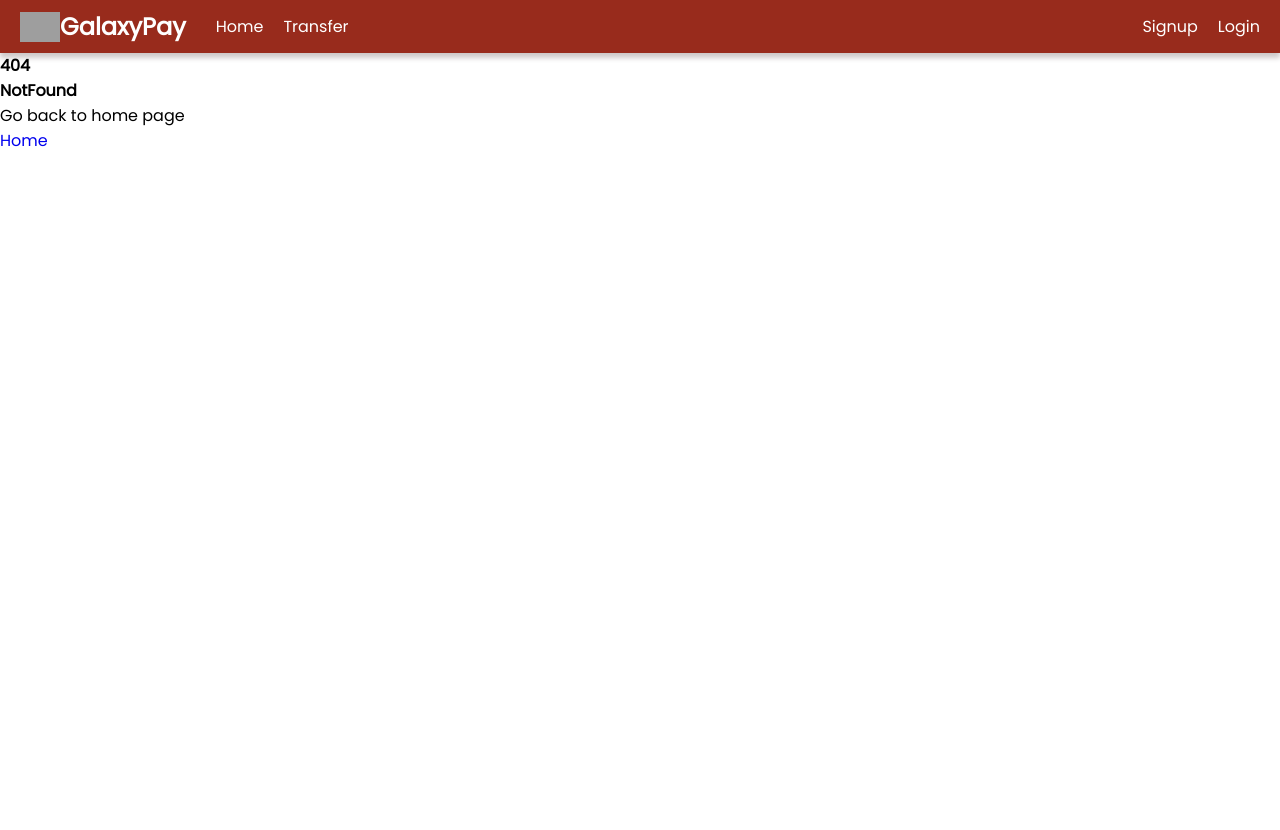
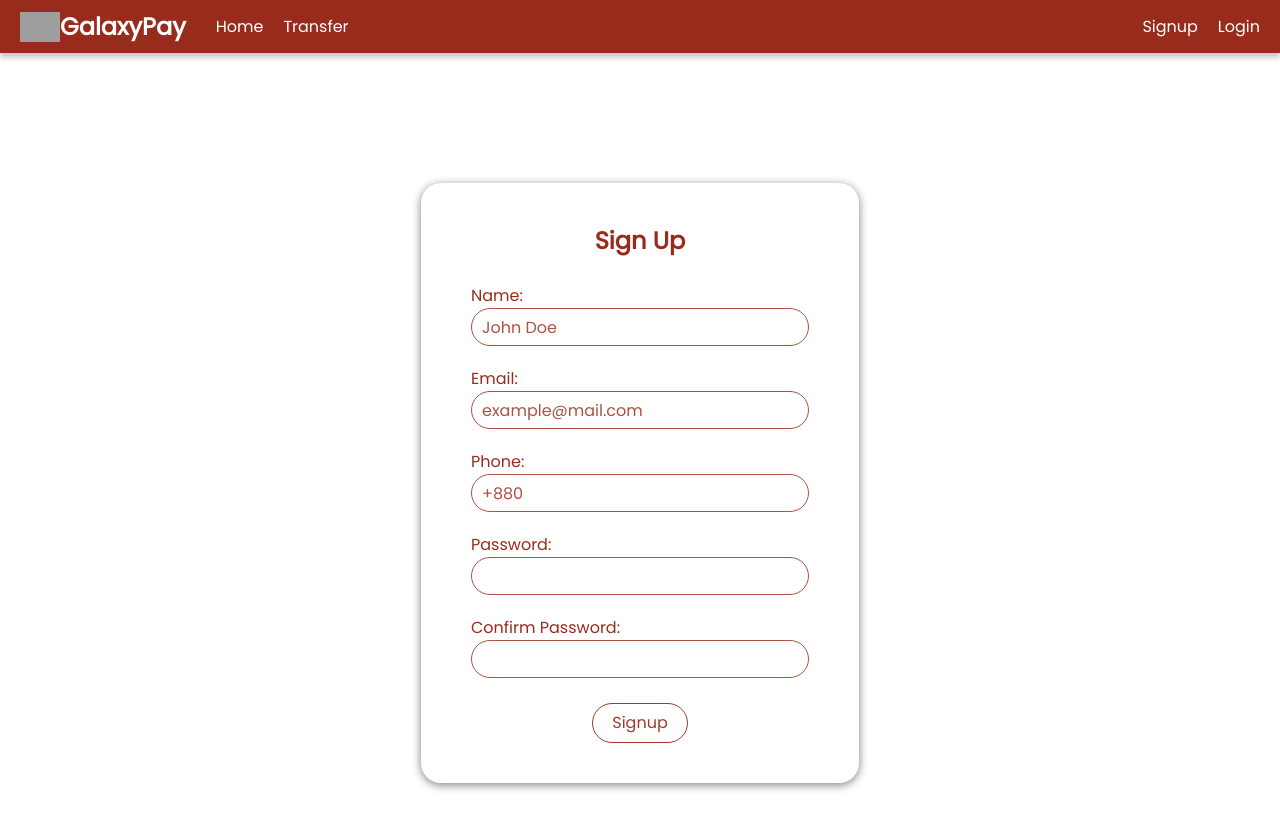
Before and after one commit to ATM-Shifat/galaxy-pay, a Vue app: page /accounts/signup in a window 1280 px wide. Before the commit this address had no page. Shown: the top 830 px of the page. Before the commit the page ends 800 px from the top, so only its background shows below. Built offline with nearby package versions, Linux system fonts and the light colour scheme; grey boxes are pictures that could not be loaded.

Commit message:
Log in and Sign up view created

```diff
--- a/src/assets/main.css
+++ b/src/assets/main.css
@@ -1,3 +1,10 @@
+
+:root{
+
+  --primary-color: #982B1C;
+  --secondary-color: #a03b2d;
+  --hover-color: #ac5345;
+}
 
 *{
   margin:0px;
--- a/src/components/Hero.vue
+++ b/src/components/Hero.vue
@@ -48,9 +48,9 @@ defineProps({
     display: flex;
     justify-content: start;
     /* align-items: center; */
-    height: 25rem;
+    height: 21rem;
     padding: 3rem 1.3rem;
-    background-color: #a03b2d;
+    background-color: var(--secondary-color);
     background-position: center;
     background-size: cover;
 }
@@ -77,7 +77,7 @@ img{
 }
 
 .strokeme {
-  color: #a03b2d;
+  color: var(--secondary-color);
   text-shadow: -1px -1px 0 #fff, 1px -1px 0 #fff, -1px 1px 0 #fff, 1px 1px 0 #fff;
 
 }
@@ -86,7 +86,7 @@ img{
     margin-left: -1rem;
     font-size: 3.5rem;
     font-weight: 700;
-    color: #a03b2d;
+    color: var(--secondary-color);
     text-shadow: -1px -1px 0 #fff, 1px -1px 0 #fff, -1px 1px 0 #fff, 1px 1px 0 #fff;
 }
 
@@ -102,9 +102,10 @@ img{
     color: #fff;
 }
 
+
 .button{
-    background-color: white;
-    color: #a03b2d;
+  background-color: #ffffff;
+  color: var(--secondary-color);
   padding: .5rem 1rem;
   margin-top: 200px;
   border-radius: 10px;
@@ -113,9 +114,10 @@ img{
 }
 
 .button:hover{
-    background-color: #a03b2d;
+  background-color: var(--secondary-color);
   border:1px white solid;
   color: white;
+  transition:  0.3s ease;
 }
 
 </style>
--- a/src/components/NavBar.vue
+++ b/src/components/NavBar.vue
@@ -13,7 +13,7 @@ const logOut = () => { }
     <nav class="navbar">
         <span class="items">
             <RouterLink class="nav-item logo" to="/">
-                <img class="logo-img" src="/public/wallet.ico" alt="Logo">
+                <img class="logo-img" src="/wallet.ico" alt="Logo">
                 <span class="logo-text">GalaxyPay</span>
             </RouterLink>
 
@@ -41,7 +41,7 @@ const logOut = () => { }
     justify-content: space-between;
     align-items: center;
     padding: 5px 10px;
-    background-color: #982B1C;
+    background-color: var(--primary-color);
     box-shadow: 0px 5px 5px rgb(206, 201, 201);
 }
 
@@ -52,7 +52,7 @@ const logOut = () => { }
 }
 
 .nav-item:hover {
-    background-color: #ac5345;
+    background-color: var(--hover-color);
     border-radius: 5px;
     transition:  0.3s ease;
 }
@@ -79,6 +79,4 @@ const logOut = () => { }
     align-items: center;
 }
 
-
-
 </style>
--- a/src/router/index.js
+++ b/src/router/index.js
@@ -10,6 +10,16 @@ const router = createRouter({
       component: () => import('@/views/HomeView.vue')
     },
     {
+      path: '/accounts/signup',
+      name: 'signup',
+      component: () => import('@/views/SignupView.vue')
+    },
+    {
+      path: '/accounts/login',
+      name: 'login',
+      component: () => import('@/views/LoginView.vue')
+    },
+    {
       path: "/:catchAll(.*)",
       name:"notFound",
       component: () => import('@/views/NotFoundView.vue')
--- a/src/views/HomeView.vue
+++ b/src/views/HomeView.vue
@@ -1,9 +1,16 @@
 <script setup>
 
 import Hero from "@/components/Hero.vue"
+import { useStore } from "@/store/store"
+
+const store = useStore()
+
+
+const userLoggedIn = !store.isAuthenticated
+
 
 </script>
 
 <template>
-  <Hero/>
+  <Hero v-if="userLoggedIn"/>
 </template>
--- /dev/null
+++ b/src/views/LoginView.vue
@@ -0,0 +1,141 @@
+<script setup>
+
+import { reactive, computed} from 'vue'
+
+const form = reactive({
+
+	email: "example@mail.com",
+    password: "",
+})
+
+const submit = () =>{
+    try{
+        console.log("hello")
+    }catch(error){
+        console.error("Failed to signup!",error)
+    }
+}
+
+</script>
+
+<template>
+    <div class="form-container">
+        <div class="form">
+            <div class="title"> Log In</div>
+            <form class="input-container" @submit.prevent="submit">
+                <div class="input-container-div">
+                    <label for="email">Email:</label>
+                    <input name="email" type="email" v-model="form.email">
+                </div>
+                <div class="input-container-div">
+                    <label for="password">Password:</label>
+                    <input name="password" type="password" v-model="form.password">
+                </div>
+                <div class="button-container">
+                    <button class="button" type="submit">Login</button>
+
+                    <!-- <p v-if="passwordError" class="error-message">{{ passwordError }}</p>
+                    <p v-if="confirmPasswordError" class="error-message">{{ confirmPasswordError }}</p>
+                    <p v-if="emailError" class="error-message">{{ emailError }}</p>
+                    <p v-if="phoneError" class="error-message">{{ phoneError }}</p>
+                    <p v-if="nameError" class="error-message">{{ nameError }}</p>
+                    <p v-if="serverError" class="error-message">{{ serverError }}</p>
+                    <p v-if="successMessage" class="success-message">{{ successMessage }}</p>
+                    <p v-if="loading" class="loading-message">Loading...</p> -->
+                </div>
+
+            </form>
+        </div>
+    </div>
+</template>
+
+<style scoped>
+
+.form-container{
+    display: flex;
+    justify-content: center;
+    align-items: center;
+    margin-top: 5rem;
+}
+.form{
+    display: flex;
+    flex-direction: column;
+    align-items: center;
+    margin: 50px;
+    padding: 40px 30px;
+    border-radius: 20px;
+    max-width: 50rem;
+    box-shadow: 0px 2px 10px gray;
+}
+
+.title{
+    font-size: 1.5rem;
+    font-weight: 700;
+    color: var(--primary-color);
+    margin-bottom: 20px;
+}
+
+.input-container{
+    display: flex;
+    flex-direction: column;
+    align-items: start;
+    margin: 0px 20px;
+}
+
+.input-container-div{
+    display: flex;
+    flex-direction: column;
+    align-items: start;
+    margin: 5px 0px;
+
+}
+
+.input-container label{
+    color: var(--primary-color);
+    font-weight: 400;
+}
+
+.input-container input{
+    padding: 10px;
+    border: 1px solid var(--hover-color);
+    border-radius: 30px;
+    height: 1rem;
+    margin-bottom: 10px;
+    font-size: 1rem;
+    transition: border-color 0.3s ease, color 0.3s ease;
+    outline: none;
+    color: var(--hover-color);
+}
+.input-container input:hover{
+    box-shadow: 0px 1px 5px #999898;
+}
+
+.button-container{
+    display: flex;
+    justify-content: center;
+    width: 100%;
+    margin-top: 10px;
+}
+
+
+
+.button{
+  display: block;
+  background-color: #fff;
+  color: var(--secondary-color);
+  padding: .4rem 1.2rem;
+  border: 1px solid var(--secondary-color);
+  border-radius: 20px;
+  font-size: 1rem;
+  transition: background-color 0.3s ease;
+}
+
+.button:hover{
+  background-color: var(--secondary-color);
+  /* border:1px solid var(--secondary-color); */
+  color: #fff;
+  box-shadow: 0px 2px 10px gray;
+  transition:  0.3s ease;
+}
+
+</style>
--- /dev/null
+++ b/src/views/SignupView.vue
@@ -0,0 +1,156 @@
+<script setup>
+
+import { reactive, computed} from 'vue'
+
+const form = reactive({
+
+	name: "John Doe",
+	email: "example@mail.com",
+	phone: "+880",
+    password: "",
+    confirmPassword: "",
+})
+
+const submit = () =>{
+    try{
+        console.log("hello")
+    }catch(error){
+        console.error("Failed to signup!",error)
+    }
+}
+
+</script>
+
+<template>
+    <div class="form-container">
+        <div class="form">
+            <div class="title"> Sign Up</div>
+            <form class="input-container" @submit.prevent="submit">
+                <div class="input-container-div">
+                    <label for="name">Name:</label>
+                    <input name="name" type="text" v-model="form.name">
+                </div>
+                <div class="input-container-div">
+                    <label for="email">Email:</label>
+                    <input name="email" type="email" v-model="form.email">
+                </div>
+                <div class="input-container-div">
+                    <label for="phone">Phone:</label>
+                    <input name="phone" type="text" v-model="form.phone">
+                </div>
+                <div class="input-container-div">
+                    <label for="password">Password:</label>
+                    <input name="password" type="password" v-model="form.password">
+                </div>
+                <div class="input-container-div">
+                    <label for="confirmPassword">Confirm Password:</label>
+                    <input name="confirmPassword" type="password" v-model="form.confirmPassword">
+                </div>
+                <div class="button-container">
+                    <button class="button" type="submit">Signup</button>
+
+                    <!-- <p v-if="passwordError" class="error-message">{{ passwordError }}</p>
+                    <p v-if="confirmPasswordError" class="error-message">{{ confirmPasswordError }}</p>
+                    <p v-if="emailError" class="error-message">{{ emailError }}</p>
+                    <p v-if="phoneError" class="error-message">{{ phoneError }}</p>
+                    <p v-if="nameError" class="error-message">{{ nameError }}</p>
+                    <p v-if="serverError" class="error-message">{{ serverError }}</p>
+                    <p v-if="successMessage" class="success-message">{{ successMessage }}</p>
+                    <p v-if="loading" class="loading-message">Loading...</p> -->
+                </div>
+
+            </form>
+        </div>
+    </div>
+</template>
+
+<style scoped>
+
+.form-container{
+    display: flex;
+    justify-content: center;
+    align-items: center;
+    margin-top: 5rem;
+}
+.form{
+    display: flex;
+    flex-direction: column;
+    align-items: center;
+    margin: 50px;
+    padding: 40px 30px;
+    border-radius: 20px;
+    max-width: 50rem;
+    box-shadow: 0px 2px 10px gray;
+}
+
+.title{
+    font-size: 1.5rem;
+    font-weight: 700;
+    color: var(--primary-color);
+    margin-bottom: 20px;
+}
+
+.input-container{
+    display: flex;
+    flex-direction: column;
+    align-items: start;
+    margin: 0px 20px;
+}
+
+.input-container-div{
+    display: flex;
+    flex-direction: column;
+    align-items: start;
+    margin: 5px 0px;
+
+}
+
+.input-container label{
+    color: var(--primary-color);
+    font-weight: 400;
+}
+
+.input-container input{
+    padding: 10px;
+    border: 1px solid var(--hover-color);
+    border-radius: 30px;
+    height: 1rem;
+    margin-bottom: 10px;
+    font-size: 1rem;
+    transition: border-color 0.3s ease, color 0.3s ease;
+    outline: none;
+    color: var(--hover-color);
+}
+.input-container input:hover{
+    box-shadow: 0px 1px 5px #999898;
+}
+
+.button-container{
+    display: flex;
+    justify-content: center;
+    width: 100%;
+    margin-top: 10px;
+}
+
+
+
+.button{
+  display: block;
+  background-color: #fff;
+  color: var(--secondary-color);
+  padding: .4rem 1.2rem;
+  border: 1px solid var(--secondary-color);
+  border-radius: 20px;
+  font-size: 1rem;
+  transition: background-color 0.3s ease;
+}
+
+.button:hover{
+  background-color: var(--secondary-color);
+  /* border:1px solid var(--secondary-color); */
+  color: #fff;
+  box-shadow: 0px 2px 10px gray;
+  transition:  0.3s ease;
+}
+
+</style>
```
Lines whose indentation alone changed are shown as unchanged.
